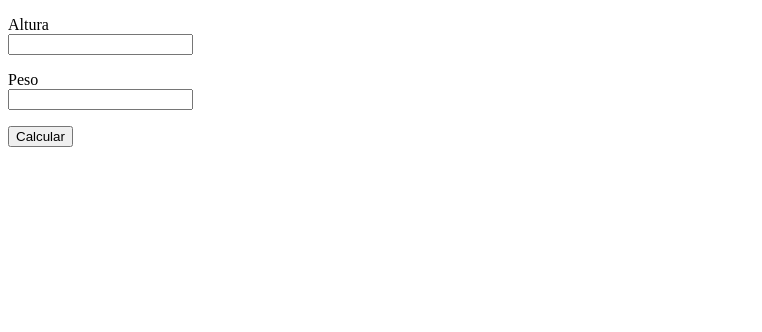
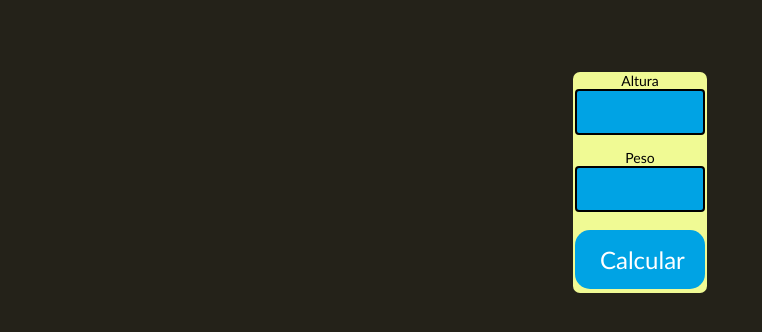
Before and after one commit to rolim265/javascriptbasico, a plain HTML site: page Imc_29-08/imc.html in a window 1280 px wide. Shown: the whole page, without its empty margins (0-762 px from the left). Drawn offline with Linux system fonts and the light colour scheme.

Commit message:
Add files via upload

```diff
--- /dev/null
+++ b/Imc_29-08/cs.css
@@ -0,0 +1,66 @@
+input[type=submit] {
+    background-color: #00a3e4;
+    /* border-radius:  5px; */
+    border: none;
+    color: #ffffff;
+    border: 2px solid #000000;
+    padding: 15px;
+    font-family: 'Trebuchet MS', 'Lucida Sans Unicode', 'Lucida Grande', 'Lucida Sans', Arial, sans-serif;
+    text-align: center;
+    /* font-size: 16px; */
+    margin: 4px 2px;
+    cursor: pointer;
+    width: 130px;
+    display: inline-block;
+    padding: 15px 25px;
+    font-size: 24px;
+    text-decoration: none;
+    outline: none;
+    border: none;
+    border-radius: 15px;
+}
+
+input[type=text] {
+    width: 130px;
+    box-sizing: border-box;
+    border: 2px solid #000000;
+    border-radius: 4px;
+    font-size: 16px;
+    background-color: #00a3e4;
+    background-position: 10px 10px;
+    background-repeat: no-repeat;
+    padding: 12px 20px 12px 40px;
+    transition: width 0.4s ease-in-out;
+
+}
+
+
+.container{
+    padding-top: 50px;
+    margin: 0 auto;
+    width: auto;
+    display: table;
+    text-align: center;
+
+}
+
+form{
+    background-color: #f0fa94;
+    border-radius: 7px;
+}
+
+body{
+    font-family: 'Trebuchet MS', 'Lucida Sans Unicode', 'Lucida Grande', 'Lucida Sans', Arial, sans-serif;
+    background-color: rgb(36, 34, 25);
+
+}
+
+h1{
+   color: rgb(0, 0, 0);
+}
+
+p{
+    color: rgb(0, 0, 0);
+    font-size: 14px;
+
+}
--- a/Imc_29-08/imc.html
+++ b/Imc_29-08/imc.html
@@ -1,14 +1,17 @@
 <!DOCTYPE html>
 <html lang="pt-br">
+
 <head>
     <meta charset="UTF-8">
     <meta http-equiv="X-UA-Compatible" content="IE=edge">
     <meta name="viewport" content="width=device-width, initial-scale=1.0">
+    <link rel="stylesheet" href="cs.css"></link>
     <title>Document</title>
 
 </head>
+
 <body>
-
+    <div class="container">
         <form name="imcForm" id="imcForm" action="#">
             <p>
                 Altura <br>
@@ -24,8 +27,9 @@
 
             <div id="resul"></div>
         </form>
-
+    </div>
     <script src="imc2.js"></script>
 
 </body>
+
 </html>
```
Lines whose indentation alone changed are shown as unchanged.
